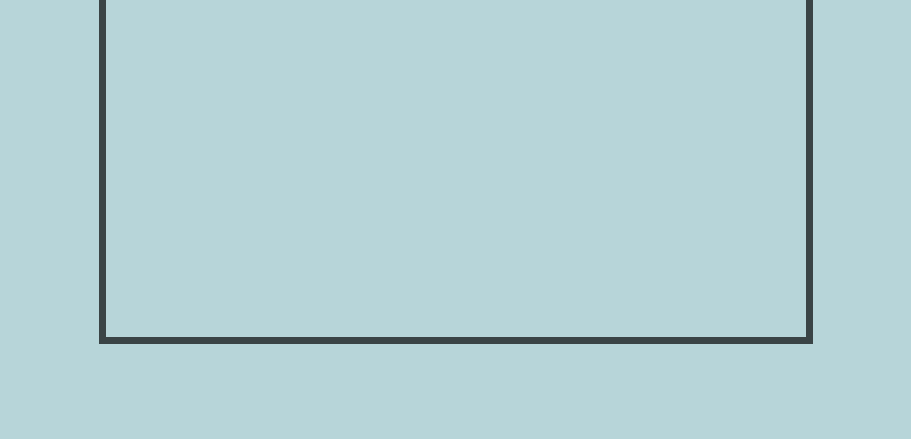
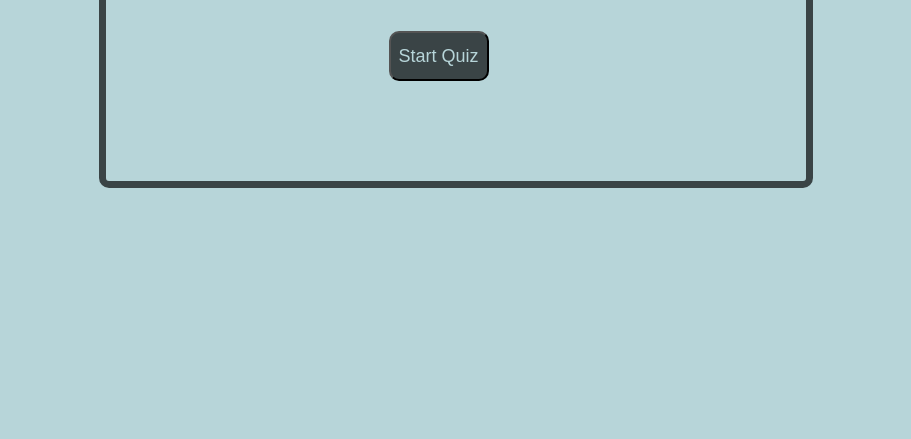
Before and after one commit to ErinHamrick/code-quiz, a plain HTML site: page index.html in a window 1280 px wide. Shown: the part 361-800 px from the top of the page, without its empty margins (184-1095 px from the left). Drawn offline with Linux system fonts and the light colour scheme.

Commit message:
added styling to button. added pseudoclasses to button as well

```diff
--- a/assets/script.js
+++ b/assets/script.js
@@ -0,0 +1,5 @@
+const button = document.getElementById(button);
+
+function buttonClick (event) {
+    button.addEventListener("click", )
+}
--- a/assets/style.css
+++ b/assets/style.css
@@ -1,17 +1,18 @@
 :root {
 	--primary-text-color: #3a4446;
+	--background-color: #b7d5d9;
 }
 
 body {
 	font-family: Cambria, Cochin, Georgia, Times, "Times New Roman", serif;
-	background-color: #b7d5d9;
+	background-color: var(--background-color);
 	color: var(--primary-text-color);
 }
 
 header {
 	display: flex;
 	justify-content: space-around;
-	font-size: 30px;
+	font-size: 40px;
 	margin: 25px 0;
 }
 
@@ -21,15 +22,44 @@ header a {
 }
 
 #main {
-    padding-top: 100px;
+	padding-top: 100px;
 	display: flex;
-    flex-direction: column;
-	align-items: center;
+	flex-direction: row;
+	justify-content: center;
 }
 
 main section {
-    display: flex;
-    border: solid 7px var(--primary-text-color);
-    height: 500px;
-    width: 700px;
+	display: flex;
+	flex-wrap: wrap;
+	flex-direction: row;
+	justify-content: center;
+	border: solid 7px var(--primary-text-color);
+	border-radius: 10px;
+	height: 300px;
+	width: 700px;
+	padding-top: 30px;
 }
+
+main section h1 {
+	margin-top: 5%;
+	font-size: 50px;
+	position: relative;
+	left: 5%;
+}
+
+#button {
+	position: relative;
+	top: 50%;
+	right: 170%;
+	background-color: var(--primary-text-color);
+	color: var(--background-color);
+	height: 50px;
+	width: 100px;
+	font-size: large;
+	border-radius: 10px;
+}
+
+#button:hover,
+#button:focus {
+	filter: brightness(120%);
+}
--- a/index.html
+++ b/index.html
@@ -11,10 +11,11 @@
 		</header>
 		<main id="main">
 			<section>
-
+				<h1>Coding Quiz</h1>
+                <div>
+                <button id="button">Start Quiz</button>
+                </div>
 			</section>
-
 		</main>
-
 	</body>
 </html>
```
Lines whose indentation alone changed are shown as unchanged.
